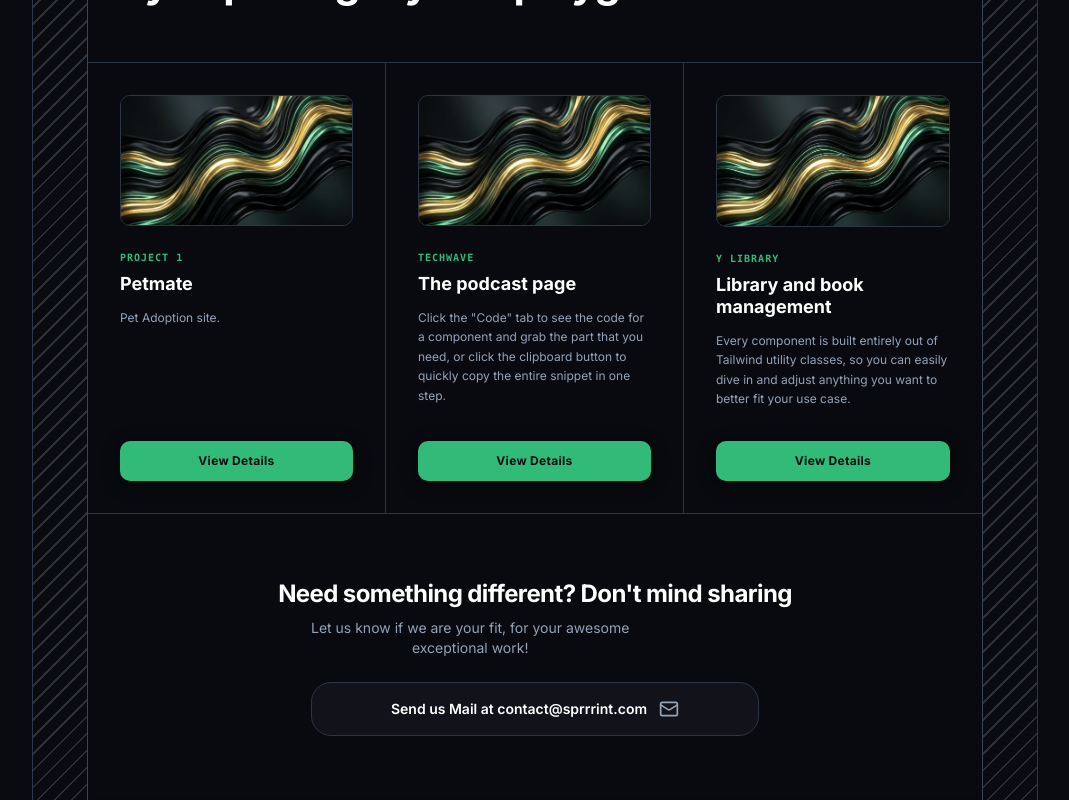
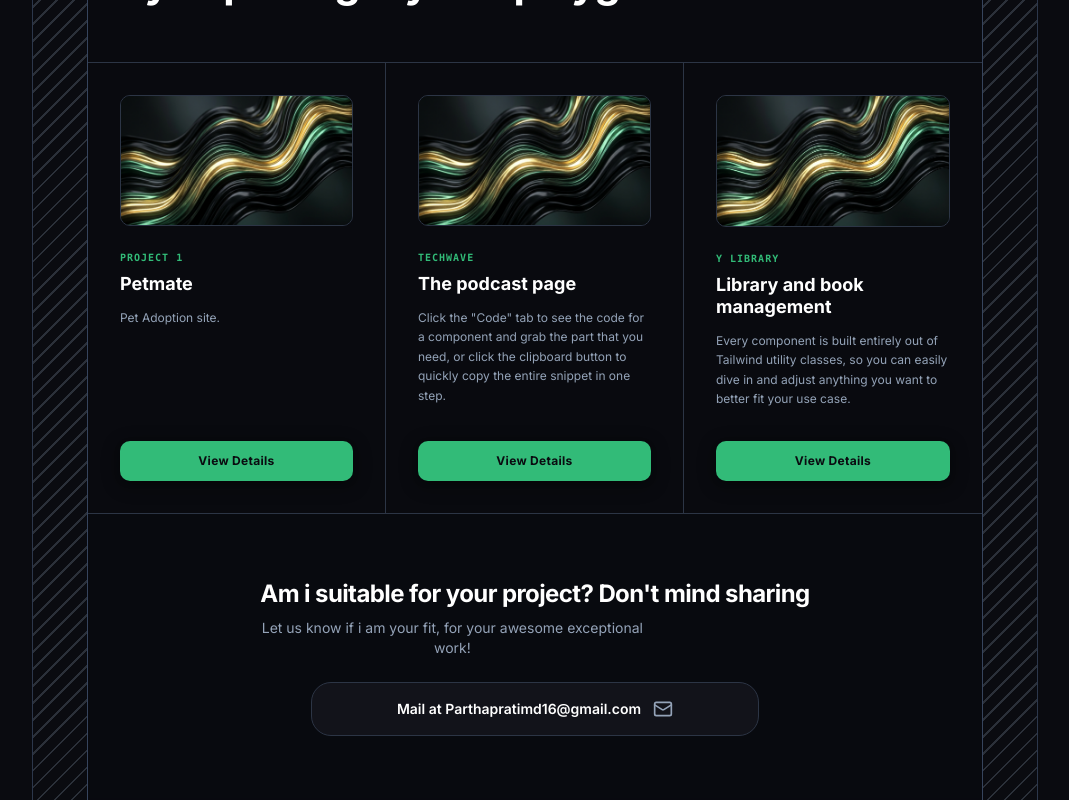
Before and after one commit to parthaprd/Portfolio, a Next.js app: page / in a window 1280 px wide. Shown: the part 1226-2026 px from the top of the page, without its empty margins (105-1174 px from the left). Built offline with nearby package versions, Linux system fonts and the light colour scheme.

Commit message:
update 2

```diff
--- a/app/page.js
+++ b/app/page.js
@@ -282,19 +282,19 @@ export default function PortfolioPage() {
         <section className="w-full px-6 py-16 flex flex-col items-center text-center gap-6 bg-palette-3/15">
           <div className="flex flex-col gap-2">
             <h3 className="text-xl md:text-2xl font-bold tracking-tight text-white font-sans">
-              Need something different? <br className="md:hidden" /> Don't mind sharing
+              Am i suitable for your project? <br className="md:hidden" /> Don't mind sharing
             </h3>
             <p className="text-sm font-normal text-foreground-secondary max-w-sm">
-              Let us know if we are your fit, for your awesome exceptional work!
+              Let us know if i am your fit, for your awesome exceptional work!
             </p>
           </div>
 
           {/* Dynamic envelope card button */}
           <a
-            href="mailto:contact@sprrrint.com"
+            href="mailto:Parthapratimd16@gmail.com.com"
             className="w-full max-w-md bg-card border border-border hover:border-primary hover:shadow-low transition-all duration-300 hover:scale-[1.02] active:scale-[0.98] py-4 px-6 rounded-[20px] flex items-center justify-center gap-3 font-semibold text-xs md:text-sm text-white group"
           >
-            <span>Send us Mail at contact@sprrrint.com</span>
+            <span>Mail at Parthapratimd16@gmail.com</span>
             <Mail className="w-5 h-5 text-foreground-secondary group-hover:text-primary transition-colors" />
           </a>
         </section>
```
